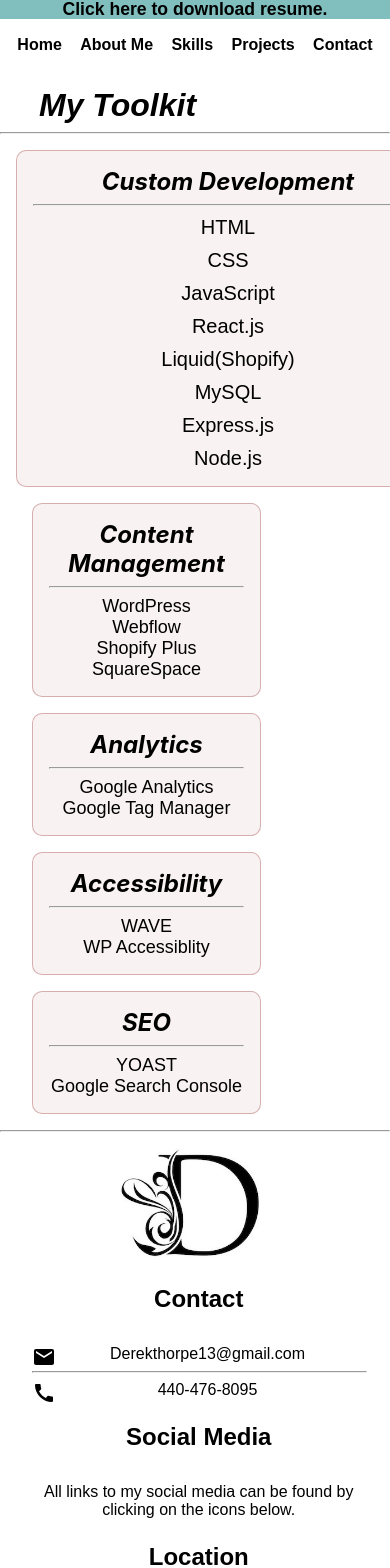
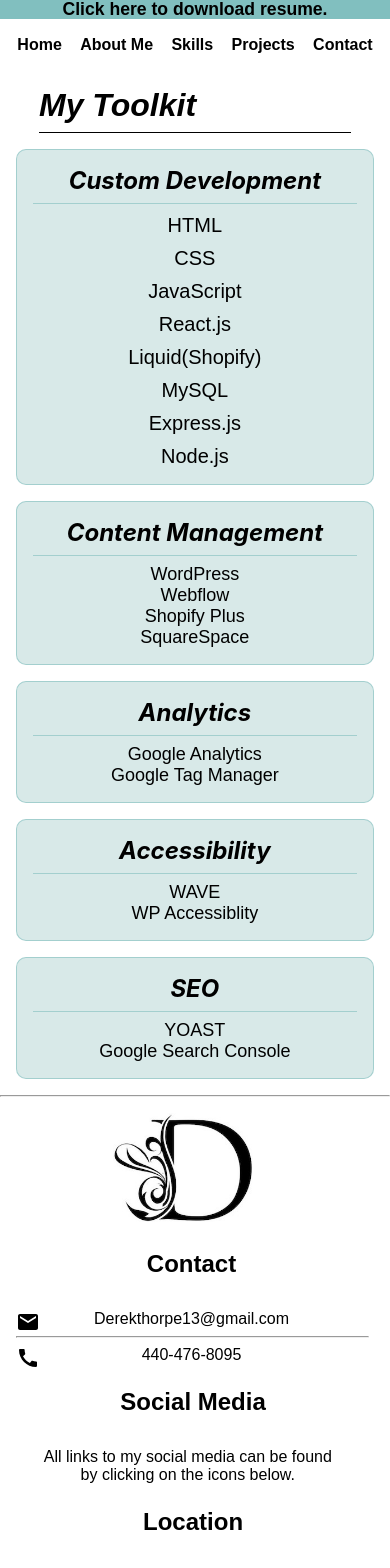
Before and after one commit to DThorpe13/2023_portfolio, a React (Create React App) app: page /skills in a window 390 px wide. Shown: the top 1568 px of the page. Built offline with nearby package versions, Linux system fonts and the light colour scheme.

Commit message:
updating media queries

```diff
--- a/src/App.css
+++ b/src/App.css
@@ -61,12 +61,18 @@ p, a {
   margin: 1em;
   border-radius: 10px;
 }
+@media only screen and (min-width: 767px) {
+  .col-lg-6 {
+    display: block;
+    width: 50%;
+    margin: 1em;
+    border-radius: 10px;
+  }
+}
 .col-lg-6 {
-  display: block;
-  width: 50%;
-  margin: 1em;
   border-radius: 10px;
 }
+
 .col-lg-4 {
   display: block;
   width: 34%;
--- a/src/components/footer/footer.css
+++ b/src/components/footer/footer.css
@@ -38,23 +38,25 @@
 @media only screen and (max-width:480px) {
     .footer-initial {
         width: 40%;
-        margin-right: 10%;
+        margin-right: 5%;
     }
     .footer-left {
-        margin-left: 0;
+        margin: 1em;
     }
     .footer-left hr {
-        width: 95%;
-        margin-right: 5%;
+        width: 100%;
     }
     .social-links-container {
         padding-top: 5px;
     }
     .footer-head {
         margin-top: 1em;
-        margin-right: 5%;
     }
     .footer-right .footer-para {
         margin-right: 5%;
+        margin-left: 12%;
+    }
+    .footer-right .footer-head {
+        margin-left: 10%;
     }
 }
--- a/src/components/home/home.css
+++ b/src/components/home/home.css
@@ -61,6 +61,11 @@
     top: 3.5em;
     left: 0.5em;
 }
+.home-hr {
+    height: 1px;
+    background-color: rgb(191, 129, 129, 0.5);
+    border: none;
+}
 
 @media only screen and (max-width: 480px) {
     .home-background {
--- a/src/components/home/home.js
+++ b/src/components/home/home.js
@@ -10,7 +10,7 @@ const HomePage = () => {
                     <div className='col-lg-6 col-xs-12 home-contain-left'>
                         <h1>Derek <br />Thorpe</h1>
                         <i><h2>Frontend Developer | Website Creator</h2></i>
-                        <hr/>
+                        <hr className='home-hr'/>
                         <p><a className='github-home' href='https://github.com/DThorpe13' target='_blank' rel="noopener noreferrer"> View GitHub</a></p>
                     </div>
                     <div className='col-lg-6 col-xs-12 home-contain-right'>
--- a/src/components/skills/skills.css
+++ b/src/components/skills/skills.css
@@ -3,14 +3,28 @@
     margin-left: 10%;
     font-family: Arial, Helvetica, sans-serif;
 }
+.toolkit-break {
+    border: none;
+    height: 1px;
+    background-color: black;
+    width: 80%;
+}
 .skills-body {
     margin-top: 2em;
 }
+.do-best-section {
+    background-color: #d8e9e8;
+}
 .skill-container {
-    border: 1px solid rgb(191, 129, 129, 0.6);
+    border: 1px solid rgb(129, 191, 191, 0.6);
     padding: 1em;
-    background-color: rgb(191, 129, 129, 0.1);
+    background-color: #d8e9e8;
     z-index: 999;
+}
+.line-break {
+    height: 1px;
+    border: none;
+    background-color: rgb(129, 191, 191, 0.6);
 }
 .skill-container h2 {
     text-align: center;
@@ -25,10 +39,10 @@
     font-weight: 500;
 
 }
-.code-icon {
-    position: absolute;
-    top: 50%;
-    transform: scale(20);
-    color: rgb(216, 233, 232, 0.6);
-    z-index: 0;
+
+@media only screen and (max-width: 480px) {
+    .skill-container {
+        width: 83%;
+        margin: 1em;
+    }
 }
--- a/src/components/skills/skills.js
+++ b/src/components/skills/skills.js
@@ -30,16 +30,17 @@ const skills = () => {
     const seoSkills = [
         "YOAST",
         "Google Search Console"
-    ]
+    ];
 
     return (
         <div className='skills-body'>
+            <div>
                 <h1><i>My Toolkit</i></h1>
-            <hr />
+                <hr className='toolkit-break'/>
                 <div className='columns-container'>
                     <div className='col-lg-6 col-xs-12 skill-container'>
                         <h2><i>Custom Development</i></h2>
-                    <hr />
+                        <hr className='line-break' />
                         <div>
                             {customDevSkills.map((customDevSkill, index) =>
                                 <p key={index} className='skill-map-dev'>{customDevSkill}</p>)}
@@ -49,7 +50,7 @@ const skills = () => {
                         <div className='columns-container'>
                             <div className='col-lg-6 skill-container'>
                                 <h2><i>Content Management</i></h2>
-                            <hr />
+                                <hr className='line-break' />
                                 <div>
                                     {contentManagementSkills.map((contentManagementSkill, index) =>
                                         <p key={index} className='skill-map'>{contentManagementSkill}</p>)}
@@ -57,7 +58,7 @@ const skills = () => {
                             </div>
                             <div className='col-lg-6 skill-container'>
                                 <h2><i>Analytics</i></h2>
-                            <hr />
+                                <hr className='line-break' />
                                 <div>
                                     {analytics.map((analytic, index) =>
                                         <p key={index} className='skill-map'>{analytic}</p>)}
@@ -67,7 +68,7 @@ const skills = () => {
                         <div className='columns-container'>
                             <div className='col-lg-6 skill-container'>
                                 <h2><i>Accessibility</i></h2>
-                            <hr />
+                                <hr className='line-break' />
                                 <div>
                                     {accessibilitySkills.map((accessibilitySkill, index) =>
                                         <p key={index} className='skill-map'>{accessibilitySkill}</p>)}
@@ -75,10 +76,11 @@ const skills = () => {
                             </div>
                             <div className='col-lg-6 skill-container'>
                                 <h2><i>SEO</i></h2>
-                            <hr />
+                                <hr className='line-break' />
                                 <div>
                                     {seoSkills.map((seoSkill, index) =>
                                         <p key={index} className='skill-map'>{seoSkill}</p>)}
+                                </div>
                             </div>
                         </div>
                     </div>
```
Lines whose indentation alone changed are shown as unchanged.
